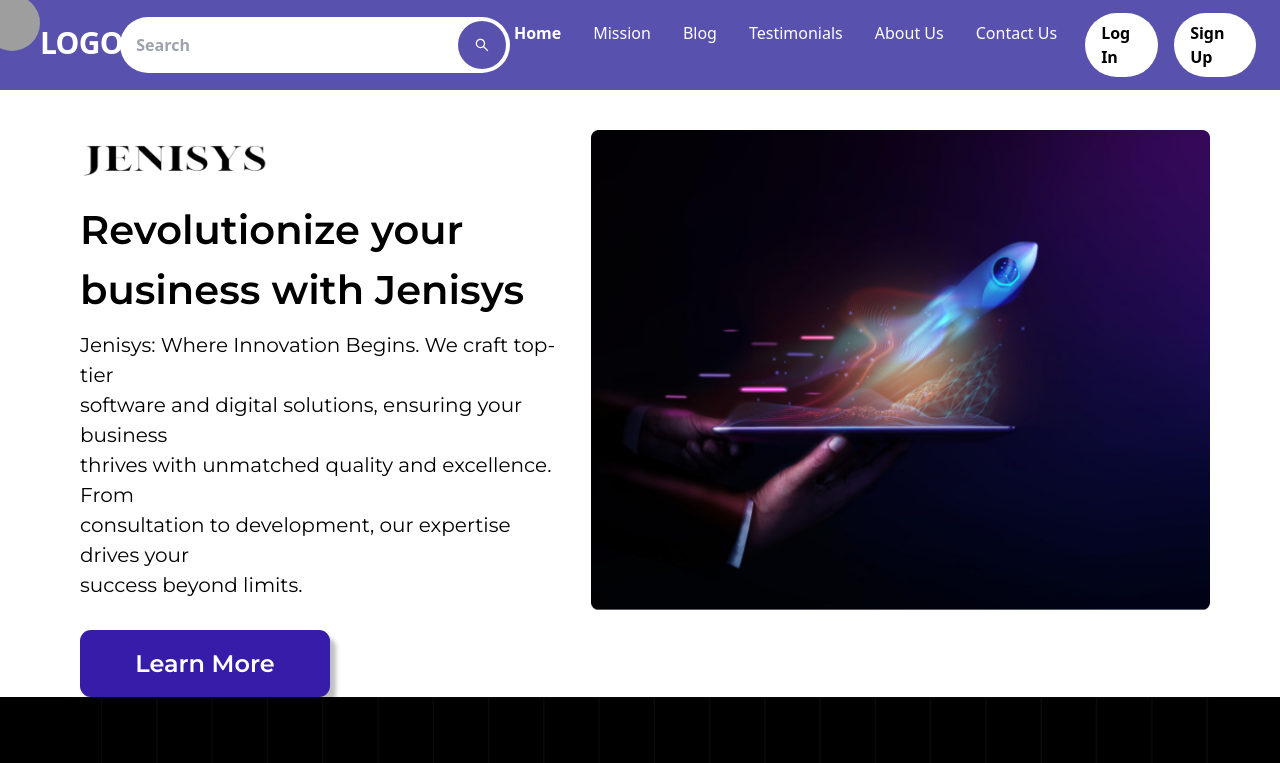
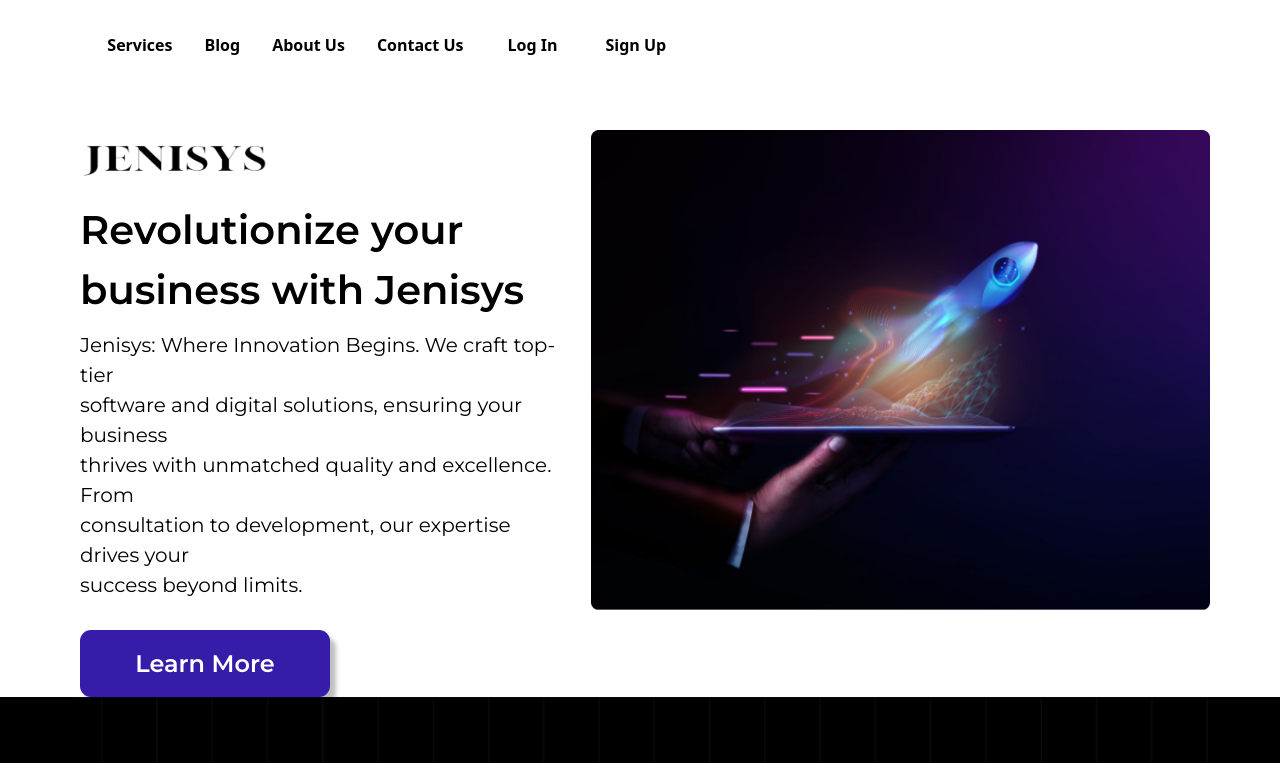
Before and after one commit to Jenisys-in/Jenisys, a React (Vite) app: page / in a window 1280 px wide. Shown: the top 763 px of the page. Built offline with nearby package versions, Linux system fonts and the light colour scheme; grey boxes are pictures that could not be loaded; the HTML template or start-up script is replaced by a standard one; a web font is replaced by a local one.

Commit message:
navbar changes

```diff
--- a/src/components/navbar.jsx
+++ b/src/components/navbar.jsx
@@ -7,8 +7,8 @@ import "../App.css";
 const NavItem = ({ children, isActive, to }) => (
   <Link
     to={to}
-    className={`px-1 py-2 whitespace-nowrap rounded-full ${
-      isActive ? "text-white font-semibold" : "text-white"
+    className={`px-1 py-2 whitespace-nowrap rounded-full font-semibold ${
+      isActive ? "text-white " : "text-black"
     } transition duration-300 ease-in-out hover:bg-white hover:text-black active:border-white duration-300 active:text-white hover:[box-shadow:0_7px_8px_0_#C0C0C0_,_0_7px_50px_0_#C0C0C0]`}
   >
     {children}
@@ -44,23 +44,14 @@ function Navbar() {
 
   const navItems = [
     { name: "Home", path: "/" },
-    { name: "Mission", path: "/mission" },
+    { name: "Services", path: "/services" },
     { name: "Blog", path: "/Blog" },
-    { name: "Testimonials", path: "/testimonials" },
     { name: "About Us", path: "/about" },
     { name: "Contact Us", path: "/contact" },
   ];
 
   return (
-    <header className="fixed w-full z-10 top-0 left-0  flex items-center justify-between bg-[#5851AD] text-white p-6 w-full h-[90px] border-b border-solid border-[#5851AD]">
-      <div className="-mt-[34px] flex items-center">
-        <img
-          src="/img/ellipse.jpeg"
-          alt="Logo"
-          className="-ml-[40px] -mt-[10px] w-14 h-14 rounded-full"
-        />
-        <h1 className="mt-[30px] text-3xl font-bold tracking-tight">LOGO</h1>
-      </div>
+    <header className="fixed w-full z-10 top-0 left-0  flex items-center justify-between   p-6 w-full h-[90px] ">
       {/* Hamburger Icon for Mobile */}
       <div className="block md:hidden">
         {!isMobileMenuOpen ? (
@@ -79,32 +70,7 @@ function Navbar() {
           </button>
         )}
       </div>
-      {/* Search Input */}
-      <div className="hidden md:block w-[400px] relative">
-        <input
-          type="search"
-          placeholder="Search"
-          className="text-black font-semibold w-full p-4 rounded-full white"
-        />
-        <button className="absolute right-1 top-1/2 -translate-y-1/2 p-4 bg-[#5851AD] duration-300 hover:bg-[#F9A825] rounded-full">
-          <AiOutlineSearch />
-        </button>
-      </div>
-      {/* Mobile Search Input */}
-      {isMobileMenuOpen && (
-        <div className="md:hidden w-full mt-4">
-          <div className="relative">
-            <input
-              type="search"
-              placeholder="Search"
-              className="text-black font-semibold w-full p-4 rounded-full white"
-            />
-            <button className="absolute right-1 top-1/2 -translate-y-1/2 p-4 bg-[#5851AD] duration-300 hover:bg-[#64b5f6] rounded-full">
-              <AiOutlineSearch />
-            </button>
-          </div>
-        </div>
-      )}
+
       {/* Desktop Menu */}
       <nav className="hidden md:flex gap-6">
         {navItems.map((item, index) => (
```
Also changed, not shown: img/Logo.png (added).
